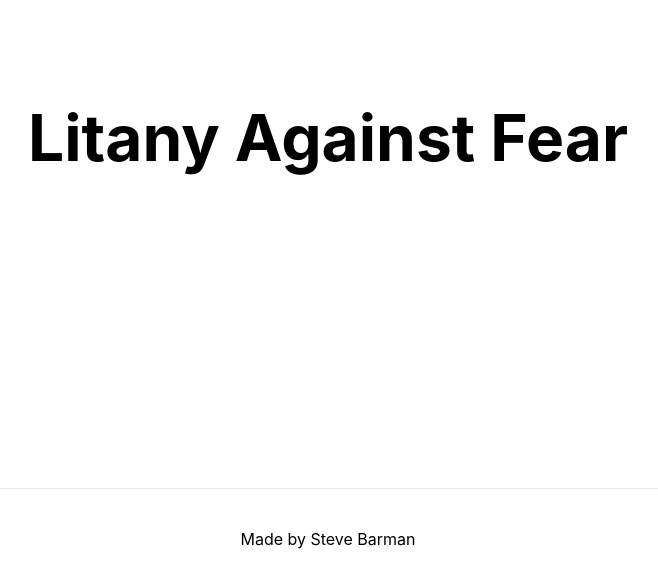
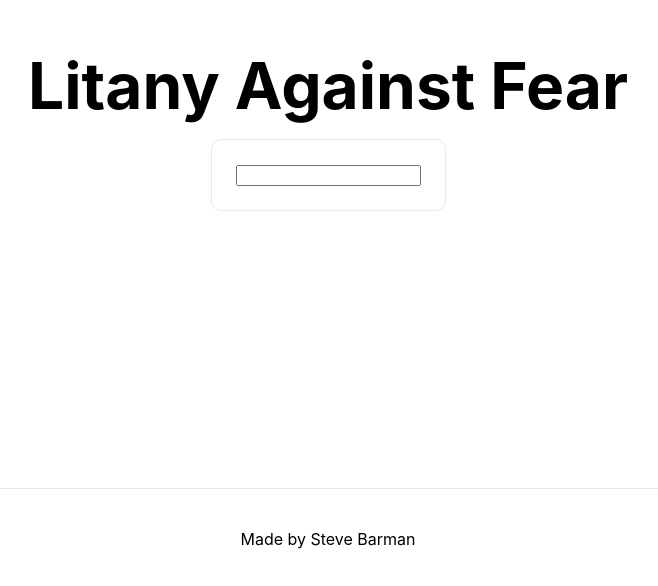
Before and after one commit to seafoam6/litany-against-fear, a Next.js app: page / in a window 1280 px wide. Shown: the part 212-798 px from the top of the page, without its empty margins (312-970 px from the left). Built offline with nearby package versions, Linux system fonts and the light colour scheme.

Commit message:
input added

```diff
--- a/pages/index.js
+++ b/pages/index.js
@@ -1,5 +1,6 @@
 import Head from 'next/head'
 import litany from '../data/litany'
+import CharCube from '../phases/components/CharCube'
 
 export default function Home() {
   return (
@@ -15,7 +16,9 @@ export default function Home() {
         </h1>
 
 
-
+        <section className="card">
+          <CharCube solution="s" />
+        </section>
 
       </main>
 
--- a/phases/components/CharCube.tsx
+++ b/phases/components/CharCube.tsx
@@ -0,0 +1,11 @@
+
+interface Props {
+  solution: string;
+}
+
+const CharCube: React.FC<Props> = ({ solution }) => {
+
+  return <input type="text" minLength={1} maxLength={1} />
+}
+
+export default CharCube
```
Also changed, not shown: 1 other file (tests, documents, lock files or other folders).
